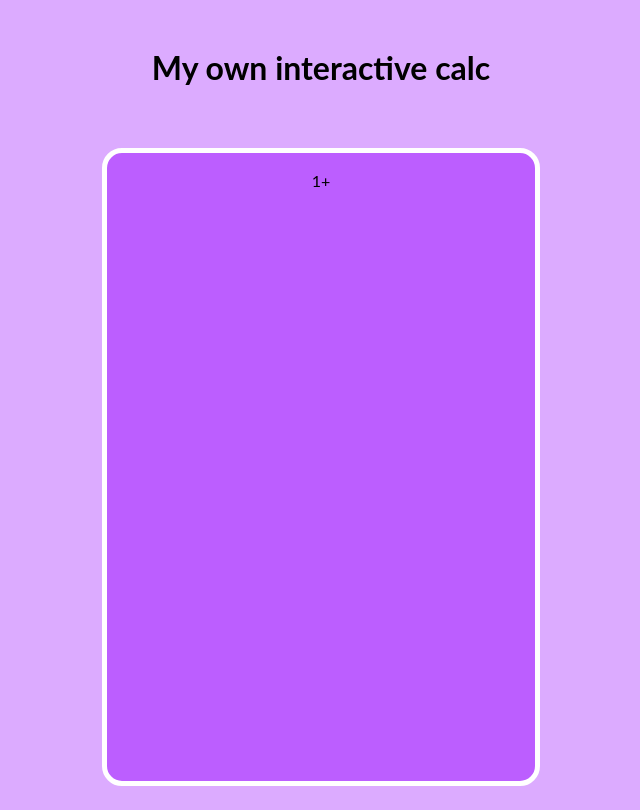
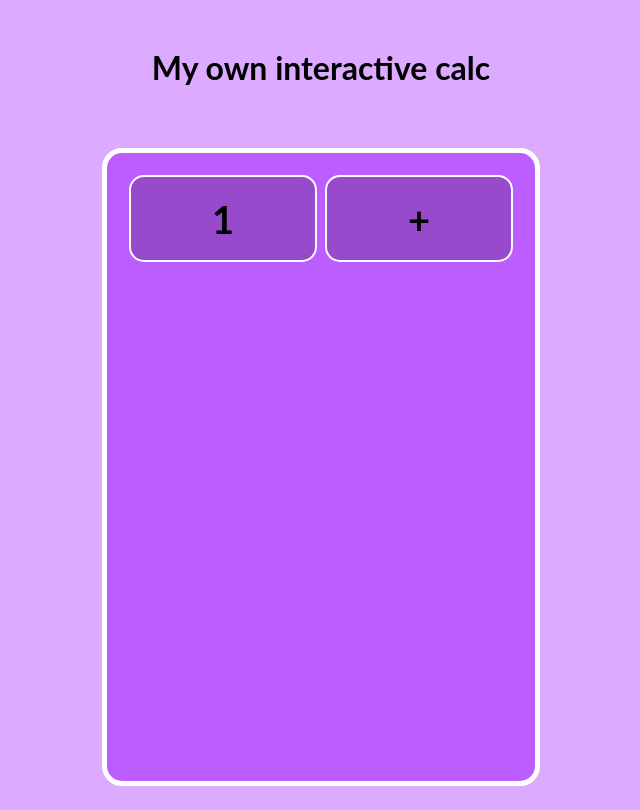
Before and after one commit to andresbueno043/interactive-calc, a React (Create React App) app: page / in a window 1280 px wide. Shown: the whole page, without its empty margins (319-959 px from the left). Built offline with nearby package versions, Linux system fonts and the light colour scheme.

Commit message:
Added button component and style

```diff
--- a/src/components/button/index.css
+++ b/src/components/button/index.css
@@ -0,0 +1,16 @@
+.button-container{
+  height: 83px;
+  flex: 1 1;
+  display: flex;
+  justify-content: center;
+  align-items: center;
+  font-weight: bold;
+  font-size: 38px;
+  background-color: #974BCC;
+  color: black;
+  border-radius: 15px;
+  border: 2px solid white;
+  margin: 4px;
+  cursor: pointer;
+  user-select: none;
+}
--- a/src/components/button/index.js
+++ b/src/components/button/index.js
@@ -1,4 +1,5 @@
 import React from "react";
+import './index.css'
 
 function Button(props){
 
```
